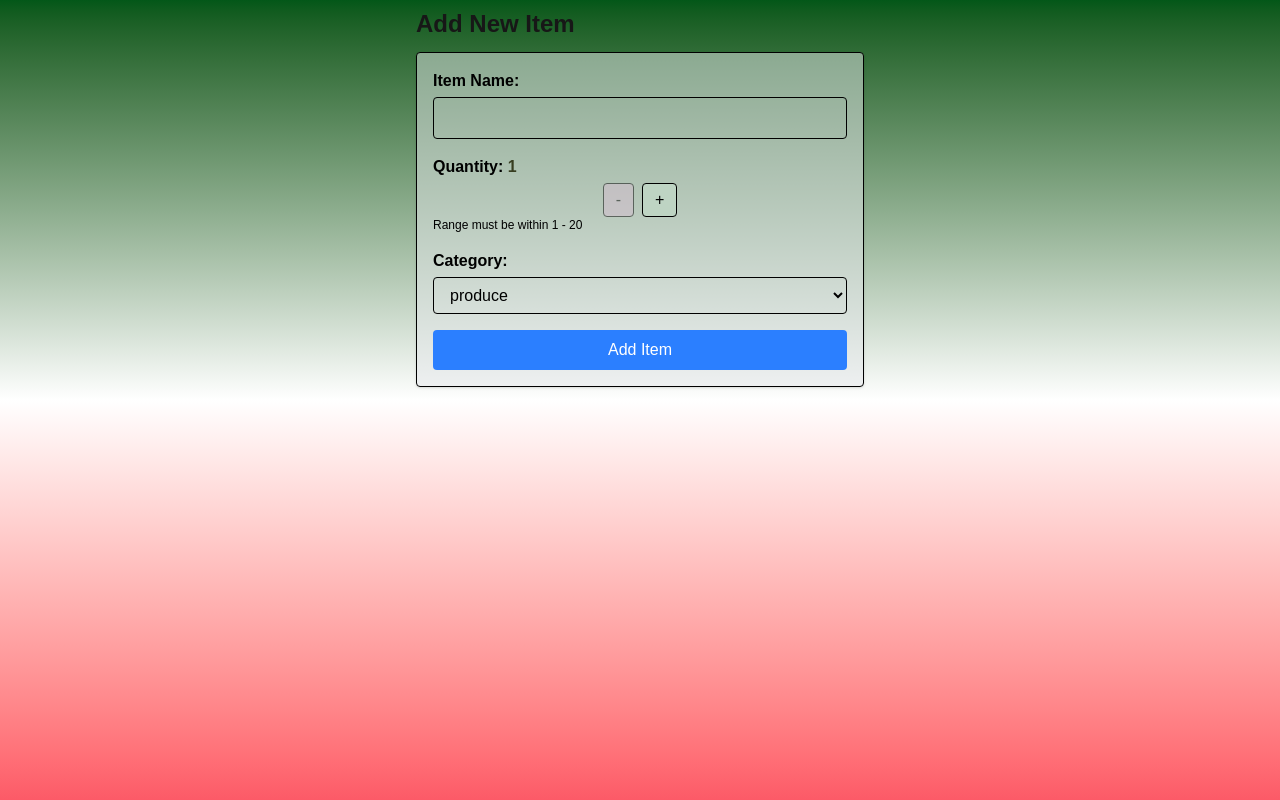
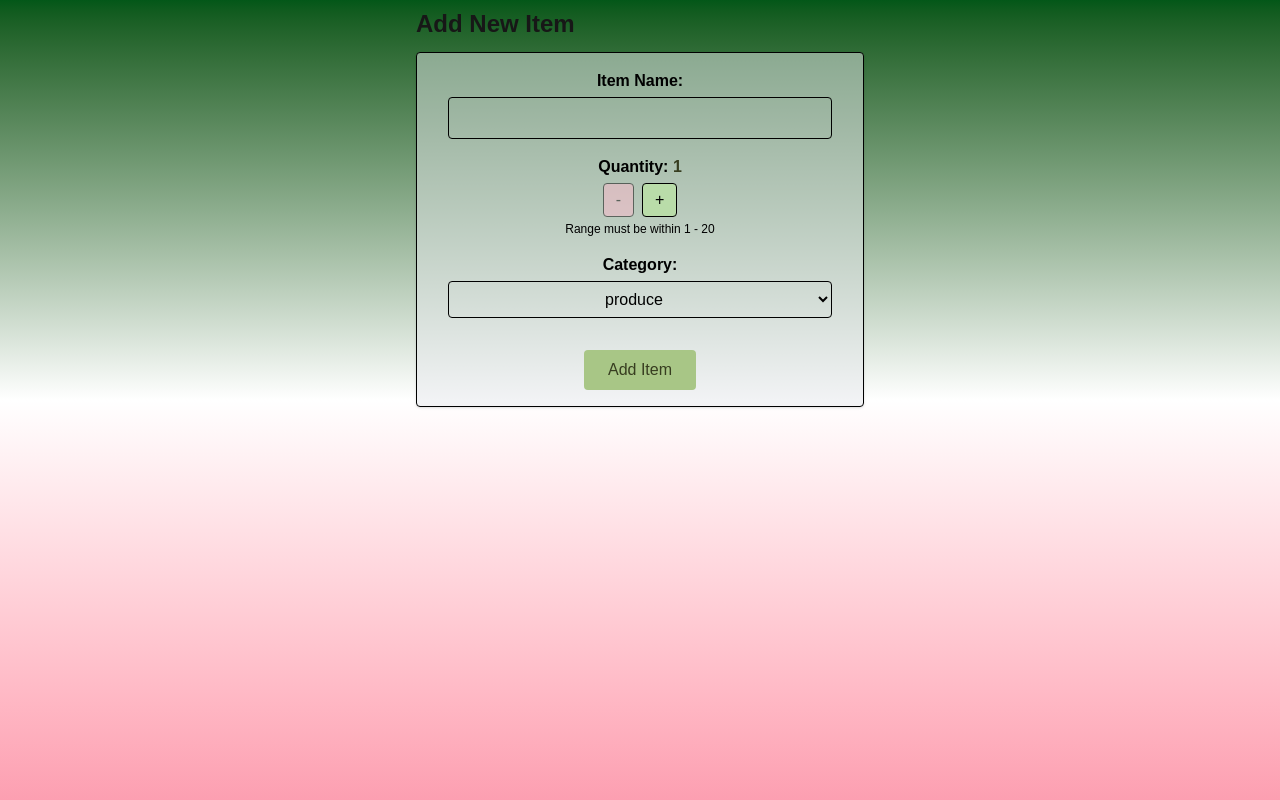
Before and after one commit to yvnmnl/cprg306-assignments, a Next.js app: page /week-5 in a window 1280 px wide. Built offline with nearby package versions, Linux system fonts and the light colour scheme.

Commit message:
stylging
changed the colour green, thought it was too dark and applied to all prev pages to match. also added in styling to the "main" page to match current styling

```diff
--- a/app/page.js
+++ b/app/page.js
@@ -2,13 +2,18 @@ import Link from "next/link";
 
 export default function HomePage() {
   return (
-    <main>
-      <h1>CPRG 306: Web Development 2 - Assignments</h1>
-
-      <p>
-        <Link href="/week-2">Go to Week 2 →</Link> <Link href="/week-3">Go to Week 3 →</Link> <Link href="/week-4">Go to Week 4 →</Link>
-        <Link href="/week-5">Go to Week 5 →</Link>
-      </p>
+    <main className="flex justify-center min-h-screen py-2 items-start bg-gradient-to-b from-[#035718] via-white to-[#fc9fb1]">
+      <div className="w-full max-w-md flex flex-col">
+        <h1 className="text-2xl font-bold mb-3">
+          CPRG 306: Web Development 2 - Assignments
+        </h1>
+        <p className="flex flex-wrap gap-4">
+          <Link href="/week-2" className="text-[#373d20] hover:underline font-semibold">Go to Week 2 →</Link>
+          <Link href="/week-3" className="text-[#373d20] hover:underline font-semibold">Go to Week 3 →</Link>
+          <Link href="/week-4" className="text-[#373d20] hover:underline font-semibold">Go to Week 4 →</Link>
+          <Link href="/week-5" className="text-[#373d20] hover:underline font-semibold">Go to Week 5 →</Link>
+        </p>
+      </div>
     </main>
   );
 }
--- a/app/week-2/page.js
+++ b/app/week-2/page.js
@@ -1,12 +1,13 @@
+import React from "react";
 import StudentInfo from "./student-info";
 
 export default function Page() {
   return (
-    <main>
-      <h1>Shopping List</h1>
-
-      {/* Render StudentInfo component below the heading */}
-      <StudentInfo />
+    <main className="flex justify-center min-h-screen py-2 items-start bg-gradient-to-b from-[#035718] via-white to-[#fc9fb1]">
+      <div className="w-full max-w-md flex flex-col">
+        <h1 className="text-2xl font-bold mb-3">Shopping List</h1>
+        <StudentInfo />
+      </div>
     </main>
   );
 }
--- a/app/week-3/page.js
+++ b/app/week-3/page.js
@@ -3,7 +3,7 @@ import ItemList from './item-list';
 
 function Page() {
   return (
-    <main className="flex justify-center min-h-screen py-2 items-start bg-gradient-to-b from-[#035718] via-white to-[#FC5A67]">
+    <main className="flex justify-center min-h-screen py-2 items-start bg-gradient-to-b from-[#035718] via-white to-[#fc9fb1]">
       <div className="w-full max-w-md flex flex-col">
         <h1 className="text-2xl font-bold mb-3 text-gray-100">Shopping List</h1>
         <ItemList />
--- a/app/week-4/page.js
+++ b/app/week-4/page.js
@@ -3,7 +3,7 @@ import NewItem from './new-item';
 
 function Page() {
   return (
-    <main className="flex justify-center min-h-screen py-2 items-start bg-gradient-to-b from-[#035718] via-white to-[#FC5A67]">
+    <main className="flex justify-center min-h-screen py-2 items-start bg-gradient-to-b from-[#035718] via-white to-[#fc9fb1]">
       <div className="w-full max-w-md flex flex-col">
         <h1 className="text-2xl font-bold mb-3">Add New Item</h1>
         <NewItem />
--- a/app/week-5/new-item.js
+++ b/app/week-5/new-item.js
@@ -8,22 +8,18 @@ export default function NewItem() {
   const [category, setCategory] = useState("produce");
 
   const decrement = () => {
-    if (quantity > 1) {
-      setQuantity(quantity - 1);
-    }
+    if (quantity > 1) setQuantity(quantity - 1);
   };
 
   const increment = () => {
-    if (quantity < 20) {
-      setQuantity(quantity + 1);
-    }
+    if (quantity < 20) setQuantity(quantity + 1);
   };
 
   const categories = ["produce", "dairy", "bakery", "meat", "canned goods", "dry goods", "household"];
 
   const handleSubmit = (event) => {
     event.preventDefault();
-    const item = {name, quantity, category};
+    const item = { name, quantity, category };
     console.log(item);
     alert(`Item Added: ${name}, Quantity: ${quantity}, Category: ${category}`);
 
@@ -33,44 +29,74 @@ export default function NewItem() {
   };
 
   return (
-    <form onSubmit={handleSubmit} className="mb-2 p-4 border rounded shadow-sm text-black bg-gray-200/50">
+    <form
+      onSubmit={handleSubmit}
+      className="mb-2 p-4 border rounded shadow-sm text-black bg-gray-200/50 flex flex-col items-center"
+    >
 
-      <div className="mb-4">
-        <label className="block mb-1 font-semibold">Item Name:</label>
+      <div className="mb-4 flex flex-col items-center w-full max-w-sm">
+        <label className="block mb-1 font-semibold text-center">Item Name:</label>
         <input
           type="text"
           id="name"
           value={name}
           onChange={(e) => setName(e.target.value)}
           required
-          className="w-full px-3 py-2 border rounded"
+          className="w-full px-3 py-2 border rounded text-center"
         />
       </div>
 
-      <div className="mb-4">
-        <label className="block mb-1 font-semibold">Quantity: <span style={{color: '#373d20'}}>{quantity}</span></label>
-        <div className="flex space-x-2 justify-center">
-          <button type="button" onClick={decrement} disabled={quantity === 1} className="px-3 py-1 border rounded disabled:opacity-50 disabled:cursor-not-allowed bg-[#D4BECF]"> - </button>
-          <button type="button" onClick={increment} disabled={quantity === 20} className="px-3 py-1 border rounded disabled:opacity-50 disabled:cursor-not-allowed bg-[#BED4C3]"> + </button>
+      <div className="mb-4 flex flex-col items-center w-full max-w-sm">
+        <label className="block mb-1 font-semibold text-center">
+          Quantity: <span style={{ color: "#373d20" }}>{quantity}</span>
+        </label>
+        <div className="flex space-x-2 justify-center mb-1">
+          <button
+            type="button"
+            onClick={decrement}
+            disabled={quantity === 1}
+            className="px-3 py-1 border rounded disabled:opacity-50 disabled:cursor-not-allowed bg-[#FCBACB]"
+          >
+            -
+          </button>
+          <button
+            type="button"
+            onClick={increment}
+            disabled={quantity === 20}
+            className="px-3 py-1 border rounded disabled:opacity-50 disabled:cursor-not-allowed bg-[#b9dca9]"
+          >
+            +
+          </button>
         </div>
-        <p className="text-xs">Range must be within 1 - 20</p>
+        <p className="text-xs text-center">Range must be within 1 - 20</p>
       </div>
 
-      <div className="mb-4">
-        <label className="block mb-1 font-semibold" htmlFor="category">Category:</label>
+      <div className="mb-4 flex flex-col items-center w-full max-w-sm">
+        <label className="block mb-1 font-semibold text-center" htmlFor="category">
+          Category:
+        </label>
         <select
           value={category}
           onChange={(e) => setCategory(e.target.value)}
-          className="w-full px-3 py-2 border rounded">
-
+          className="w-full px-3 py-2 border rounded text-center"
+        >
           {categories.map((cat) => (
-            <option key={cat} value={cat}>{cat}
+            <option key={cat} value={cat}>
+              {cat}
             </option>
           ))}
         </select>
       </div>
 
-      <button type="submit" className="w-full bg-blue-500 text-white px-3 py-2 rounded hover:bg-blue-600">Add Item</button>
+      <div className="flex justify-center mt-4 w-full max-w-sm">
+        <button
+          type="submit"
+          className="bg-[#a8c686] text-[#373d20] px-6 py-2 rounded hover:bg-[#95b566] transition"
+        >
+          Add Item
+        </button>
+      </div>
+
     </form>
   );
 }
--- a/app/week-5/page.js
+++ b/app/week-5/page.js
@@ -3,7 +3,7 @@ import NewItem from './new-item';
 
 function Page() {
   return (
-    <main className="flex justify-center min-h-screen py-2 items-start bg-gradient-to-b from-[#035718] via-white to-[#FC5A67]">
+    <main className="flex justify-center min-h-screen py-2 items-start bg-gradient-to-b from-[#035718] via-white to-[#fc9fb1]">
       <div className="w-full max-w-md flex flex-col">
         <h1 className="text-2xl font-bold mb-3">Add New Item</h1>
         <NewItem />
```
